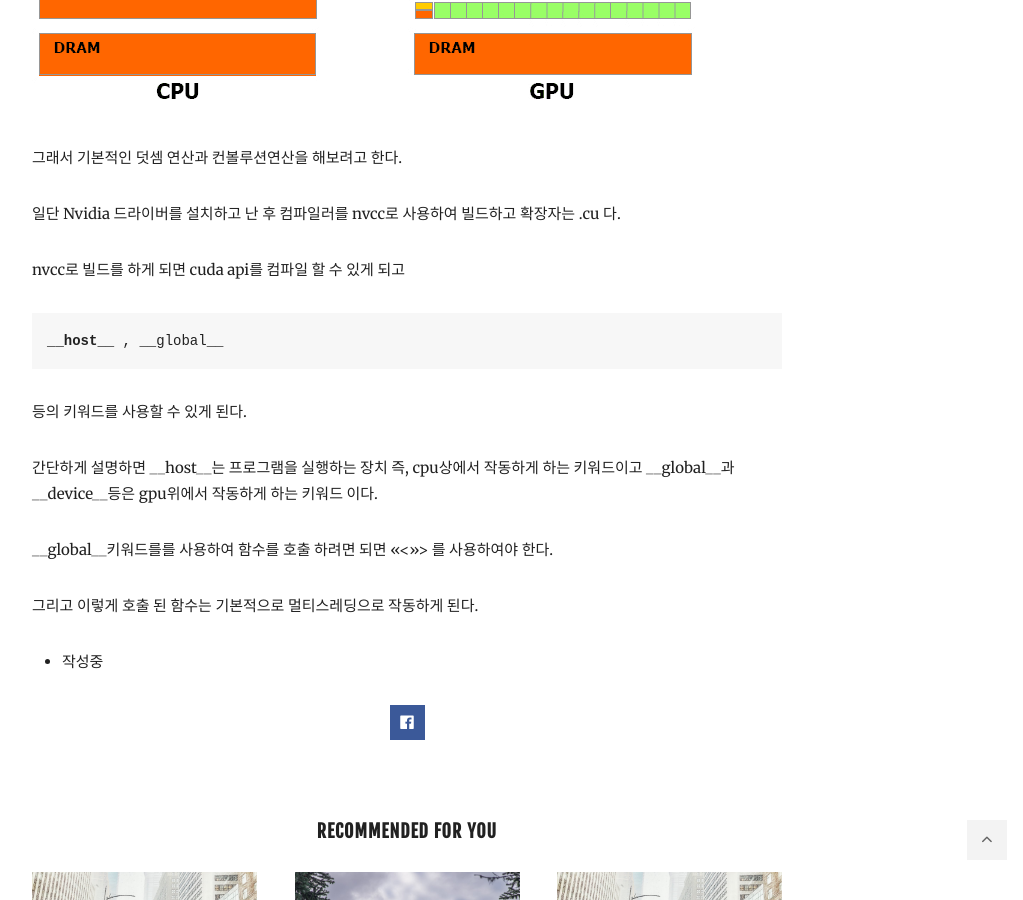
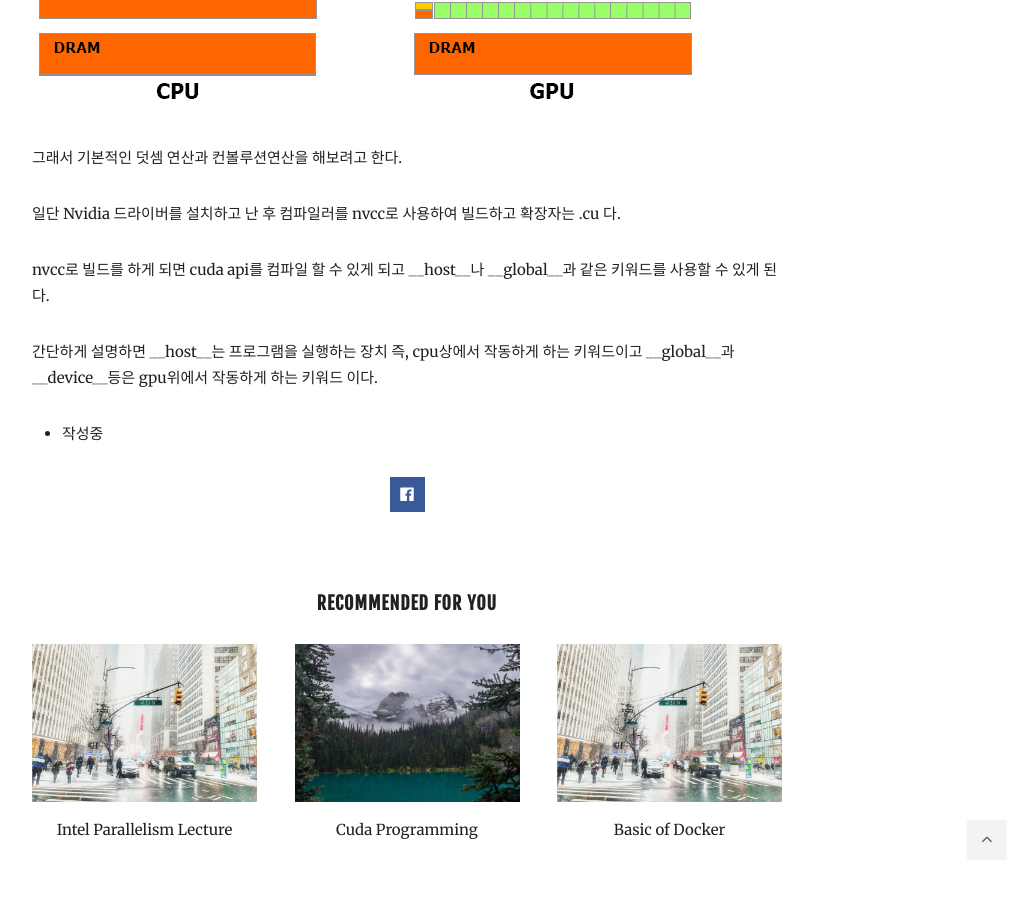
Before and after one commit to captwk5/captwk5.github.io, a Jekyll site: the page built from _posts/2020-06-04-cuda-programming.md, in a window 1280 px wide and 900 px high, scrolled down 1376 px. Shown: the whole window, without its empty margins (233-1256 px from the left). Built offline with Jekyll 4.4.1, drawn with Linux system fonts in a browser that asks for light colours; nearby versions of some CDN libraries.

```diff
--- a/_posts/2020-06-04-cuda-programming.md
+++ b/_posts/2020-06-04-cuda-programming.md
@@ -26,13 +26,8 @@ CPU와 GPU는 하드웨어적 구성 자체가 다르기 때문에 기본적인
 
 일단 Nvidia 드라이버를 설치하고 난 후 컴파일러를 nvcc로 사용하여 빌드하고 확장자는 .cu 다.
 
-nvcc로 빌드를 하게 되면 cuda api를 컴파일 할 수 있게 되고
-{% highlight markdown %}__host__ , __global__{% endhighlight %}등의 키워드를 사용할 수 있게 된다.
+nvcc로 빌드를 하게 되면 cuda api를 컴파일 할 수 있게 되고 __host__나 __global__과 같은 키워드를 사용할 수 있게 된다.
 
 간단하게 설명하면 __host__는 프로그램을 실행하는 장치 즉, cpu상에서 작동하게 하는 키워드이고 __global__과 __device__등은 gpu위에서 작동하게 하는 키워드 이다.
 
-__global__키워드를를 사용하여 함수를 호출 하려면 되면 <<<>>> 를 사용하여야 한다.
-
-그리고 이렇게 호출 된 함수는 기본적으로 멀티스레딩으로 작동하게 된다.
-
 - 작성중
```
